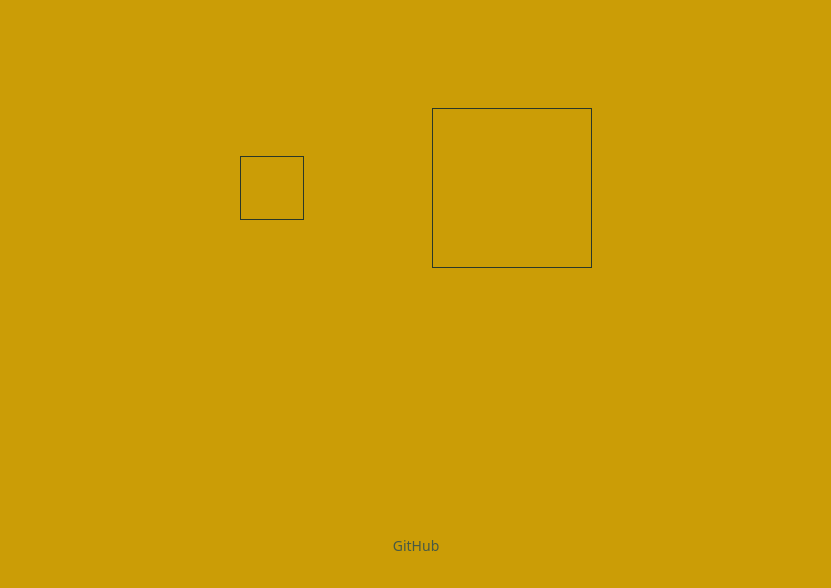
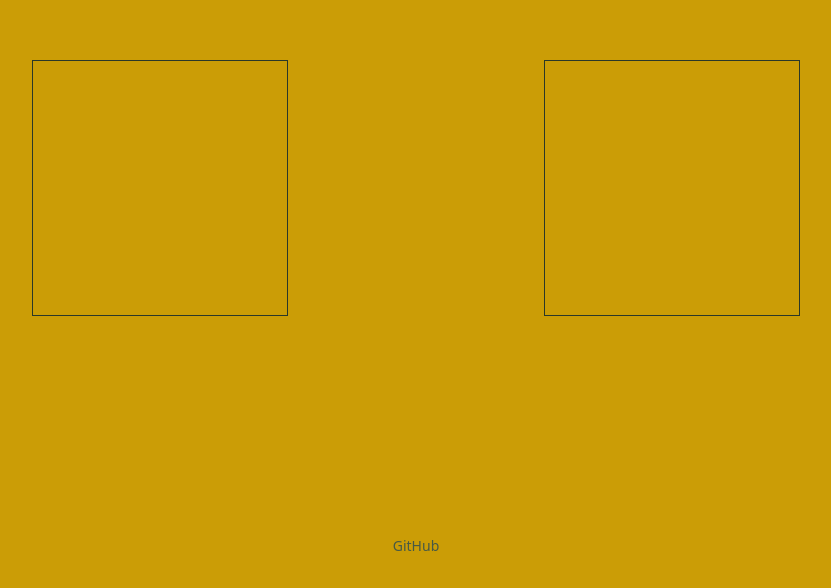
Before and after one commit to Scott2bReal/canvas-fun, a React (Vite) app: page / in a window 1280 px wide. Shown: the part 212-800 px from the top of the page, without its empty margins (224-1055 px from the left). Built offline with nearby package versions, Linux system fonts and the light colour scheme.

Commit message:
Makes boxes bigger

```diff
--- a/src/components/CursorTrail.tsx
+++ b/src/components/CursorTrail.tsx
@@ -37,11 +37,11 @@ export const CursorTrail = ({ showFps = false }: { showFps?: boolean }) => {
         ref={canvasRef}
         className="fixed inset-0 w-screen h-screen z-10 pointer-events-none"
       />
-      <div className="flex gap-32 items-center">
-        <div ref={targetRef} className="size-16 border border-dark-green"></div>
+      <div className="flex gap-64 items-center">
+        <div ref={targetRef} className="size-64 border border-dark-green"></div>
         <div
           ref={anotherTargetRef}
-          className="size-40 border border-dark-green"
+          className="size-64 border border-dark-green"
         ></div>
       </div>
       {showFps && (
```
